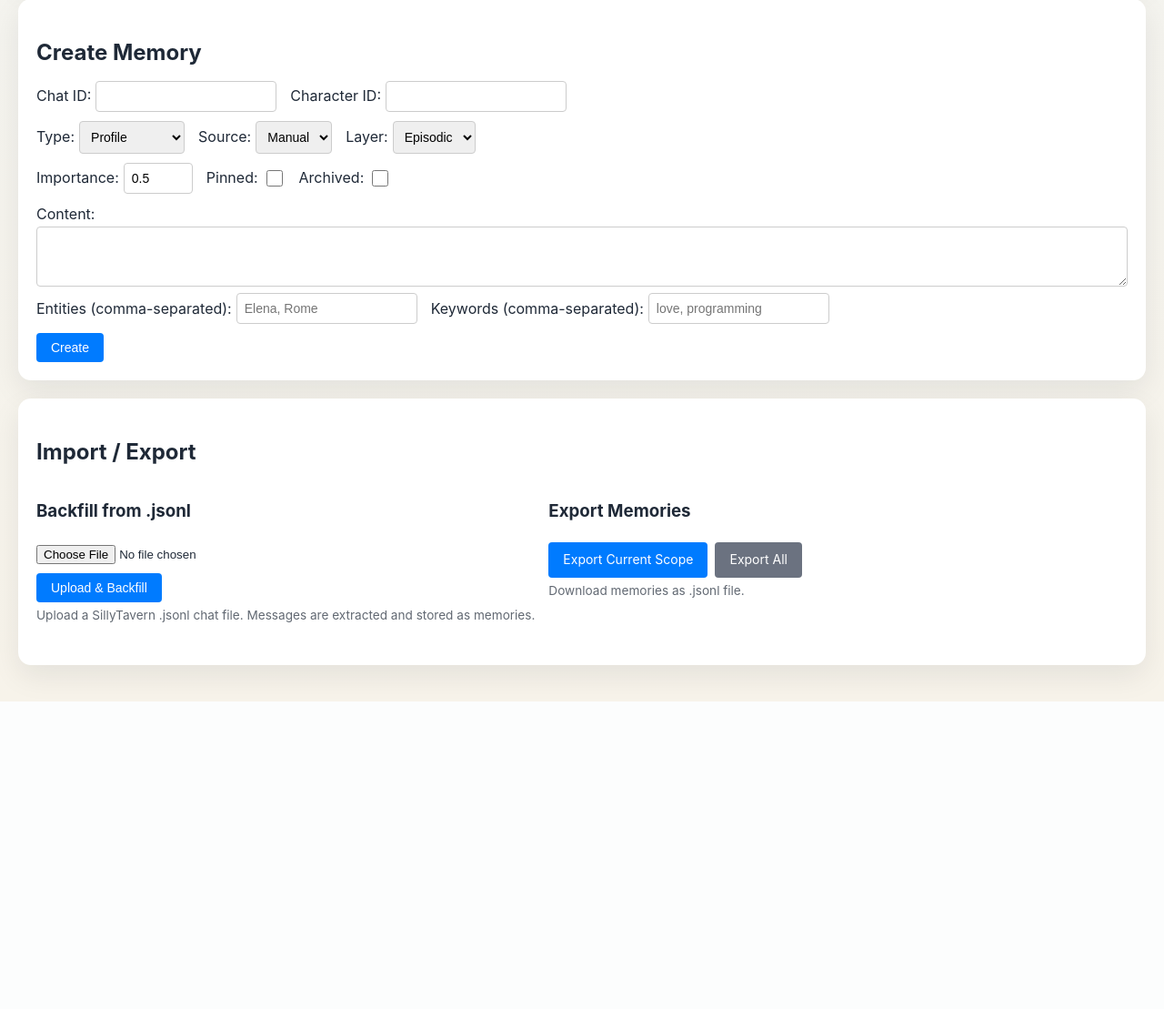
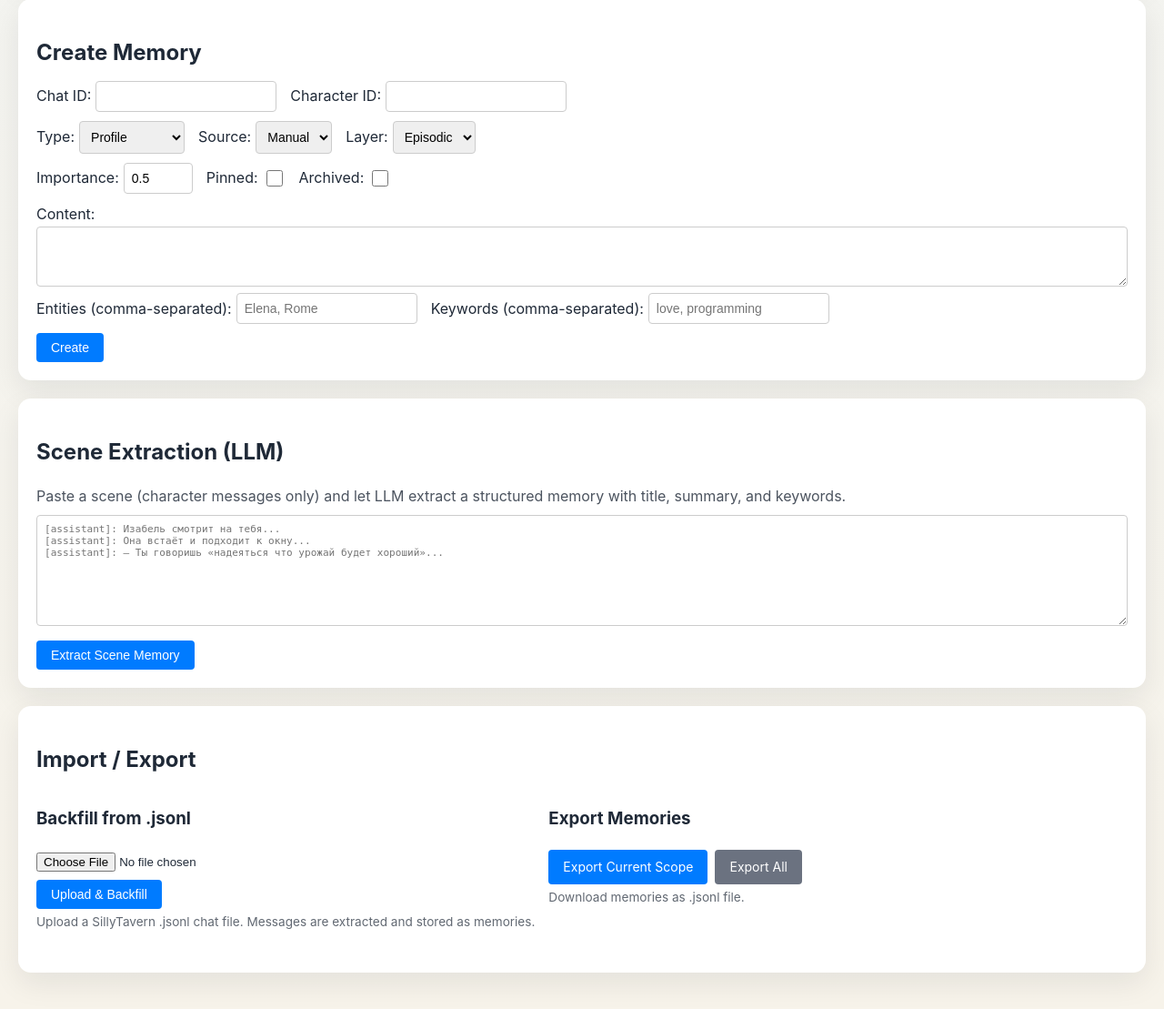
Before and after one commit to qrewq5003-oss/memoryst, a FastAPI app: page /ui in a window 1280 px wide. Shown: the part 1564-2673 px from the top of the page at 91% size. Before the commit the page ends 2335 px from the top, so only its background shows below. Run offline with FastAPI, Linux system fonts and the light colour scheme; data that the repository does not hold is empty.

Commit message:
feat: LLM-powered scene extraction and scene marking UI
- app/services/llm_extractor.py: LLM extracts title, content, keywords, type, mood
- POST /memory/scene: extract structured memory from scene messages
- Web UI: Scene Extraction section with textarea + preview
- Uses NanoGPT/OpenAI-compatible API for extraction
- 136 tests pass

```diff
--- a/app/templates/memories.html
+++ b/app/templates/memories.html
@@ -746,6 +746,25 @@
 </section>
 
 <section class="create-form">
+    <h2>Scene Extraction (LLM)</h2>
+    <p style="margin-bottom:8px;opacity:0.8;">Paste a scene (character messages only) and let LLM extract a structured memory with title, summary, and keywords.</p>
+    <form id="scene-extract-form">
+        <input type="hidden" id="scene-chat-id" value="{{ filters['selected_chat_id'] or '' }}">
+        <input type="hidden" id="scene-char-id" value="{{ filters['selected_character_id'] or '' }}">
+        <textarea id="scene-text" rows="8" style="width:100%;box-sizing:border-box;font-family:monospace;font-size:0.85em;" placeholder="[assistant]: Изабель смотрит на тебя...&#10;[assistant]: Она встаёт и подходит к окну...&#10;[assistant]: — Ты говоришь «надеяться что урожай будет хороший»..."></textarea>
+        <div style="margin-top:8px;display:flex;gap:10px;align-items:center;">
+            <button type="submit">Extract Scene Memory</button>
+            <span id="scene-result" style="font-size:0.9em;"></span>
+        </div>
+    </form>
+    <div id="scene-preview" style="display:none;margin-top:12px;padding:12px;border:1px solid #2d5a2d;border-radius:8px;background:#1a3a1a;">
+        <strong id="scene-preview-title"></strong>
+        <p id="scene-preview-content" style="margin-top:4px;"></p>
+        <p id="scene-preview-meta" style="margin-top:4px;font-size:0.85em;opacity:0.7;"></p>
+    </div>
+</section>
+
+<section class="create-form">
     <h2>Import / Export</h2>
     <div class="form-row">
         <div>
@@ -770,4 +789,57 @@
         </div>
     </div>
 </section>
+
+<script>
+document.getElementById('scene-extract-form').addEventListener('submit', async (e) => {
+    e.preventDefault();
+    const text = document.getElementById('scene-text').value.trim();
+    const chatId = document.getElementById('scene-chat-id').value || 'scene';
+    const charId = document.getElementById('scene-char-id').value || 'scene';
+    const result = document.getElementById('scene-result');
+    const preview = document.getElementById('scene-preview');
+
+    if (!text) { result.textContent = 'Paste scene text first.'; return; }
+
+    // Parse messages from text
+    const messages = text.split('\n').map(line => {
+        const m = line.match(/^\[(user|assistant)\]:\s*(.+)$/i);
+        return m ? { role: m[1].toLowerCase(), text: m[2].trim() } : null;
+    }).filter(Boolean);
+
+    if (messages.length === 0) {
+        result.textContent = 'No valid messages. Use format: [assistant]: text';
+        return;
+    }
+
+    result.textContent = 'Extracting with LLM...';
+    preview.style.display = 'none';
+
+    try {
+        const resp = await fetch('/memory/scene', {
+            method: 'POST',
+            headers: { 'Content-Type': 'application/json' },
+            body: JSON.stringify({ chat_id: chatId, character_id: charId, messages }),
+        });
+
+        if (resp.ok) {
+            const data = await resp.json();
+            if (data.stored) {
+                result.textContent = 'Memory stored!';
+                document.getElementById('scene-preview-title').textContent = data.title || 'Untitled';
+                document.getElementById('scene-preview-content').textContent = data.content || '';
+                document.getElementById('scene-preview-meta').textContent =
+                    `Type: ${data.type || '?'} | Keywords: ${(data.keywords || []).join(', ')} | Mood: ${data.mood || '?'}`;
+                preview.style.display = 'block';
+            } else {
+                result.textContent = 'LLM extraction failed or duplicate. Try with different text.';
+            }
+        } else {
+            result.textContent = `Error: ${resp.status}`;
+        }
+    } catch (e) {
+        result.textContent = `Error: ${e.message}`;
+    }
+});
+</script>
 {% endblock %}
```
Also changed, not shown: app/routes/memory_api.py (+86 -0 lines), app/services/llm_extractor.py (added, +66 -0 lines).
